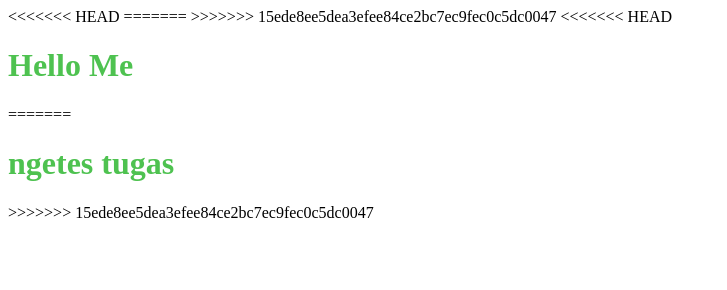
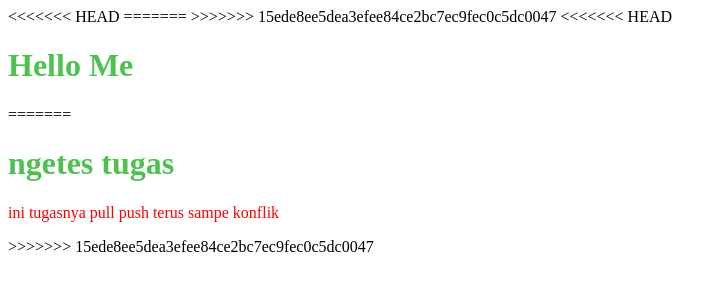
Before and after one commit to dewanggaaw/training-git, a plain HTML site: page index.html in a window 1280 px wide. Shown: the whole page, without its empty margins (0-727 px from the left). Drawn offline with Linux system fonts and the light colour scheme.

Commit message:
nambah paragraf

```diff
--- a/index.html
+++ b/index.html
@@ -14,6 +14,7 @@
     <h1>Hello Me</h1>
 =======
     <h1>ngetes tugas</h1>
+    <p class="par">ini tugasnya pull push terus sampe konflik</p>
 >>>>>>> 15ede8ee5dea3efee84ce2bc7ec9fec0c5dc0047
 </body>
 </html>
--- a/style.css
+++ b/style.css
@@ -1,3 +1,7 @@
 h1 {
   color: #4ec250;
 }
+
+.par{
+  color: red;
+}
```
